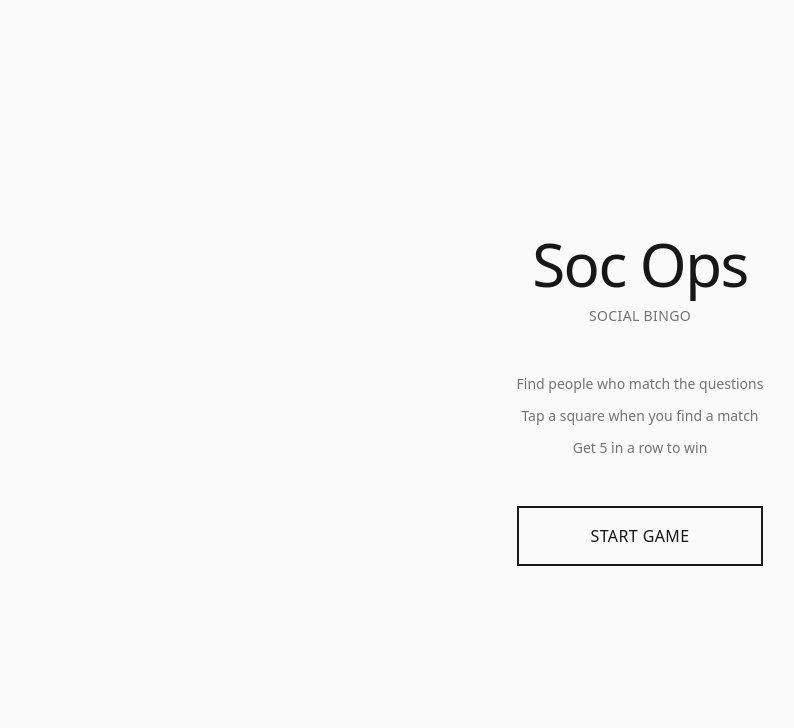
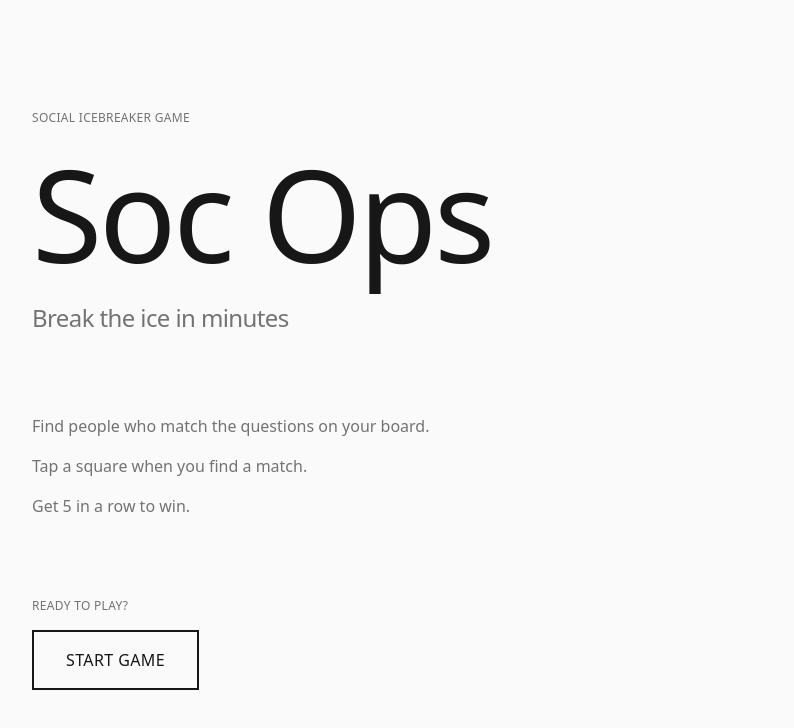
Before and after one commit to sl88jy/my-awesome-bingo, a React (Vite) app: page / in a window 1280 px wide. Shown: the top 728 px of the page, without its empty margins (0-794 px from the left). Built offline with nearby package versions, Linux system fonts and the light colour scheme.

Commit message:
Implement dramatic typography scale redesign for StartScreen
Co-authored-by: sl88jy <40530317+sl88jy@users.noreply.github.com>

```diff
--- a/src/components/StartScreen.tsx
+++ b/src/components/StartScreen.tsx
@@ -4,25 +4,29 @@ interface StartScreenProps {
 
 export function StartScreen({ onStart }: StartScreenProps) {
   return (
-    <div className="flex flex-col items-center justify-center min-h-full p-8 bg-mono-bg">
-      <div className="text-center max-w-md space-y-12">
-        <div>
-          <h1 className="text-6xl font-light text-mono-text mb-3 tracking-tight">Soc Ops</h1>
-          <p className="text-sm text-mono-text-muted tracking-wide uppercase">Social Bingo</p>
+    <div className="flex flex-col justify-center min-h-full p-8 bg-mono-bg">
+      <div className="max-w-4xl space-y-20">
+        <div className="space-y-6">
+          <p className="text-xs text-mono-text-muted tracking-wide uppercase">Social Icebreaker Game</p>
+          <h1 className="text-9xl font-light text-mono-text tracking-tight leading-none">Soc Ops</h1>
+          <p className="text-2xl text-mono-text-muted font-light tracking-tight">Break the ice in minutes</p>
         </div>
 
-        <div className="space-y-3 text-mono-text-muted text-sm">
-          <p>Find people who match the questions</p>
-          <p>Tap a square when you find a match</p>
-          <p>Get 5 in a row to win</p>
+        <div className="space-y-4 text-mono-text-muted text-base max-w-md">
+          <p>Find people who match the questions on your board.</p>
+          <p>Tap a square when you find a match.</p>
+          <p>Get 5 in a row to win.</p>
         </div>
 
-        <button
-          onClick={onStart}
-          className="w-full border-2 border-mono-text text-mono-text font-medium py-4 px-8 text-base tracking-wide uppercase hover:bg-mono-text hover:text-mono-surface active:bg-mono-marked transition-all duration-200"
-        >
-          Start Game
-        </button>
+        <div className="space-y-4 max-w-md">
+          <p className="text-xs text-mono-text-muted tracking-wide uppercase">Ready to play?</p>
+          <button
+            onClick={onStart}
+            className="border-2 border-mono-text text-mono-text font-medium py-4 px-8 text-base tracking-wide uppercase hover:bg-mono-text hover:text-mono-surface active:bg-mono-marked transition-all duration-200"
+          >
+            Start Game
+          </button>
+        </div>
       </div>
     </div>
   );
```
